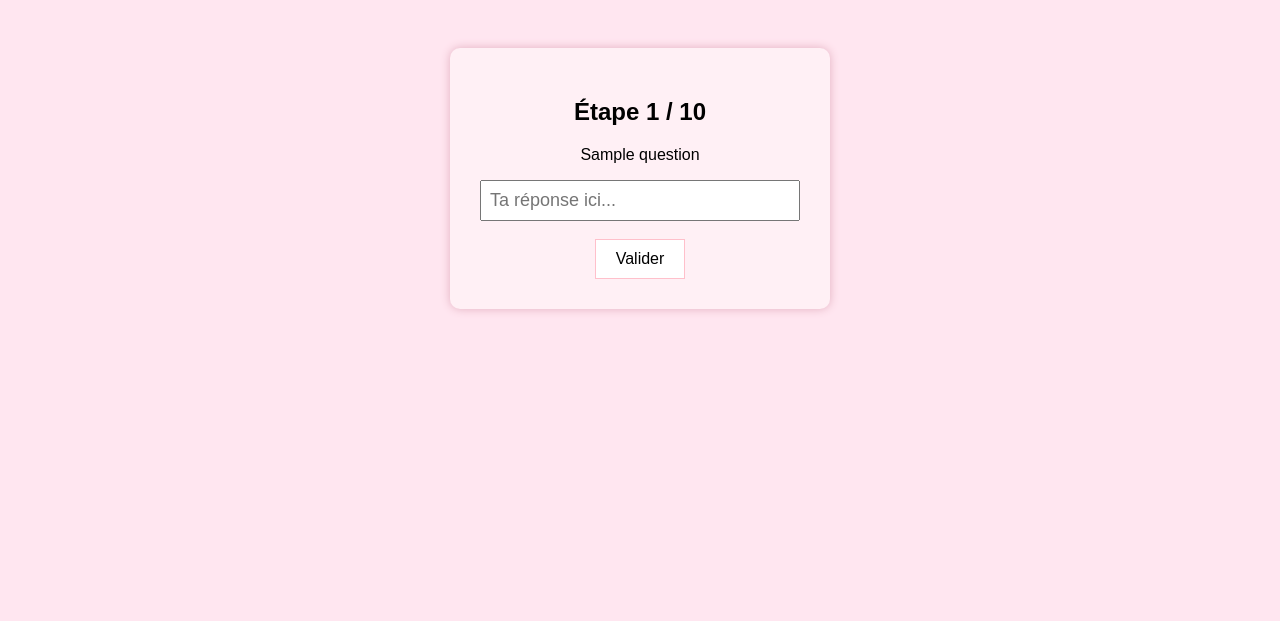
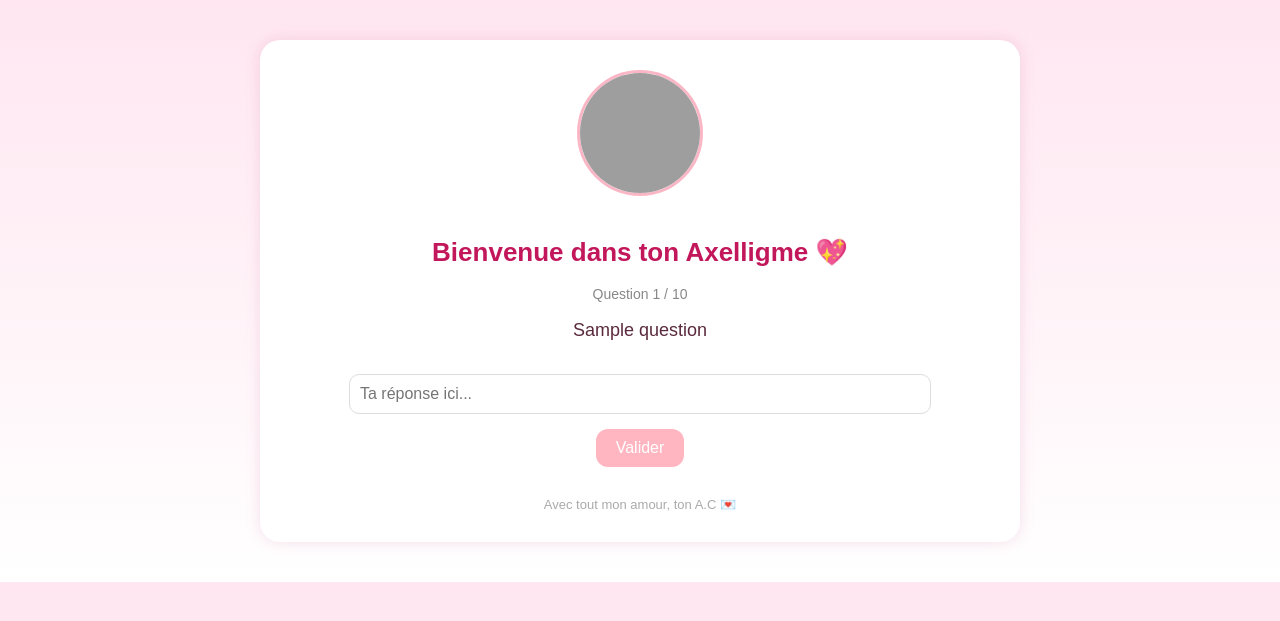
Before and after one commit to DaneClauvis/axelligme, a Flask app: template templates/index.html in a window 1280 px wide. Shown: the top 621 px of the page. Run offline with Flask 3, Linux system fonts and the light colour scheme; the template is opened without the code that fills it: most values are stand-ins (such as "Sample title", 1, 10 or a date in 2020); grey boxes are pictures that could not be loaded.

Commit message:
Page more attractive

```diff
--- a/app.py
+++ b/app.py
@@ -67,11 +67,29 @@ def index():
 
     idx = session['index']
 
+    if idx >= len(lettre_codee):
+        texte_final = []
+        for i, (phrase, _) in enumerate(lettre_codee):
+            rep = session['answers'][i] if i < len(session['answers']) else "____"
+            texte_final.append(phrase.replace("____", rep))
+        final_text = "<br><br>".join(texte_final)
+        score = session['score']
+        total = len(lettre_codee)
+        session.clear()
+        return render_template("result.html", score=score, total=total, texte=final_text)
+
+    question, correct_answer = lettre_codee[idx]
+
+    # Sauter les questions sans réponse attendue
+    if correct_answer.strip() == "":
+        session['answers'].append("")
+        session['index'] += 1
+        return redirect(url_for('index'))
+
     if request.method == "POST":
         user_input = request.form.get("reponse", "").strip().lower()
-        correct_answer = lettre_codee[idx][1].lower()
 
-        if user_input == correct_answer:
+        if user_input == correct_answer.lower():
             session['score'] += 1
             session['answers'].append(correct_answer)
             session['index'] += 1
@@ -86,21 +104,8 @@ def index():
                 message = f"📢 La bonne réponse était : {correct_answer}"
             else:
                 message = f"❌ Encore un effort ma princesse ! ({session['attempts']}/3)"
-
         return redirect(url_for('index'))
 
-    if idx >= len(lettre_codee):
-        texte_final = []
-        for i, (phrase, _) in enumerate(lettre_codee):
-            rep = session['answers'][i] if i < len(session['answers']) else "____"
-            texte_final.append(phrase.replace("____", rep))
-        final_text = "<br><br>".join(texte_final)
-        score = session['score']
-        total = len(lettre_codee)
-        session.clear()
-        return render_template("result.html", score=score, total=total, texte=final_text)
-
-    question = lettre_codee[idx][0]
     return render_template("index.html", question=question, index=idx + 1, total=len(lettre_codee))
 
 if __name__ == "__main__":
--- a/templates/index.html
+++ b/templates/index.html
@@ -5,41 +5,99 @@
   <title>Axelligme 💌</title>
   <style>
     body {
-            background-color: #ffe6f0;
-            font-family: 'Arial', sans-serif;
+      margin: 0;
+      font-family: 'Quicksand', sans-serif;
+      background: linear-gradient(to bottom, #ffe6f0, #fff);
+      color: #5a2a3c;
       text-align: center;
-            padding: 40px;
+      padding: 40px 20px;
+    }
+    .container {
+      max-width: 700px;
+      margin: auto;
+      background: white;
+      padding: 30px;
+      border-radius: 20px;
+      box-shadow: 0 0 15px rgba(200, 100, 150, 0.2);
+    }
+    img {
+      width: 120px;
+      height: 120px;
+      object-fit: cover;
+      border-radius: 50%;
+      border: 3px solid #fbb6c6;
+      margin-bottom: 20px;
+    }
+    h1 {
+      font-size: 26px;
+      color: #c2185b;
+    }
+    p {
+      font-size: 18px;
     }
     input[type="text"] {
-            font-size: 18px;
-            padding: 8px;
-            width: 300px;
+      font-size: 16px;
+      padding: 10px;
+      width: 80%;
+      border: 1px solid #ddd;
+      border-radius: 10px;
+      margin-top: 15px;
     }
     button {
       padding: 10px 20px;
       font-size: 16px;
-            background-color: white;
-            border: 1px solid pink;
+      margin-top: 15px;
+      background-color: #ffb6c1;
+      color: #fff;
+      border: none;
+      border-radius: 12px;
       cursor: pointer;
+      transition: background 0.3s ease;
     }
-        .card {
-            background-color: #fff0f5;
-            border-radius: 10px;
-            padding: 30px;
-            box-shadow: 0 0 10px #e3b0c0;
-            display: inline-block;
+    button:hover {
+      background-color: #e17b95;
+    }
+    .progress {
+      font-size: 14px;
+      color: #888;
+      margin-bottom: 10px;
+    }
+    .footer {
+      margin-top: 30px;
+      font-size: 13px;
+      color: #aaa;
     }
   </style>
 </head>
 <body>
-    <div class="card">
-        <h2>Étape {{ index }} / {{ total }}</h2>
+
+  <!-- Musique en fond -->
+  <audio autoplay loop>
+    <source src="{{ url_for('static', filename='romantic.mp3') }}" type="audio/mpeg">
+    Ton navigateur ne supporte pas l'audio HTML5.
+  </audio>
+
+  <div class="container">
+    <!-- Photo -->
+    <img src="{{ url_for('static', filename='axelligme.png') }}" alt="Photo d'Axelle & toi">
+
+    <!-- Message d'accueil -->
+    <h1>Bienvenue dans ton Axelligme 💖</h1>
+    <p class="progress">Question {{ index }} / {{ total }}</p>
+
+    <!-- Question -->
     <p>{{ question }}</p>
+
+    <!-- Réponse -->
     <form method="POST">
       <input type="text" name="reponse" placeholder="Ta réponse ici..." required>
-            <br><br>
+      <br>
       <button type="submit">Valider</button>
     </form>
+
+    <div class="footer">
+      Avec tout mon amour, ton A.C 💌
+    </div>
   </div>
 </body>
 </html>
```
Lines whose indentation alone changed are shown as unchanged.
